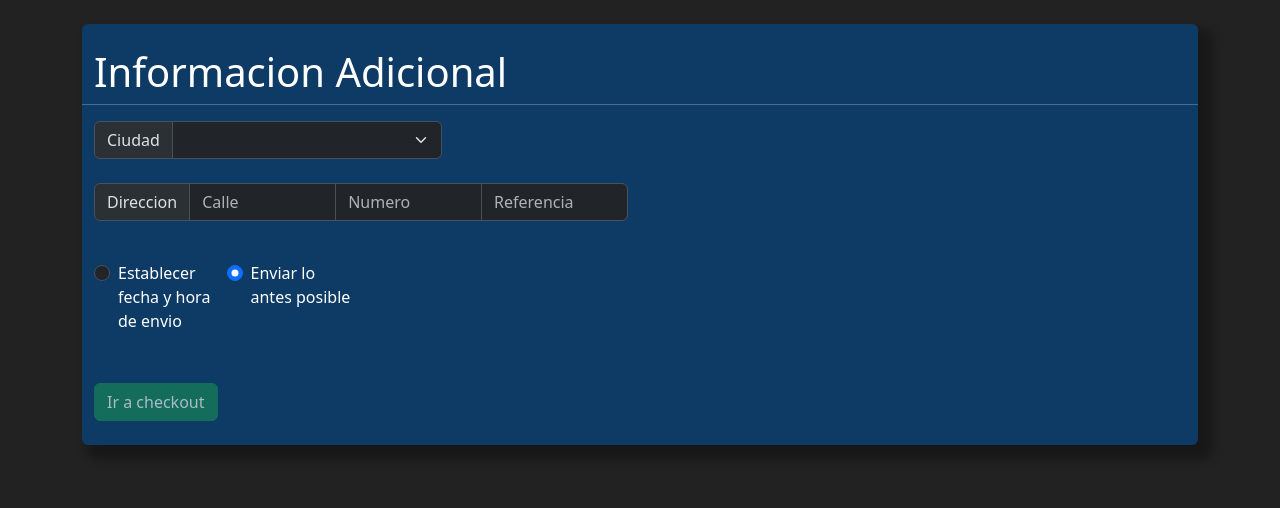
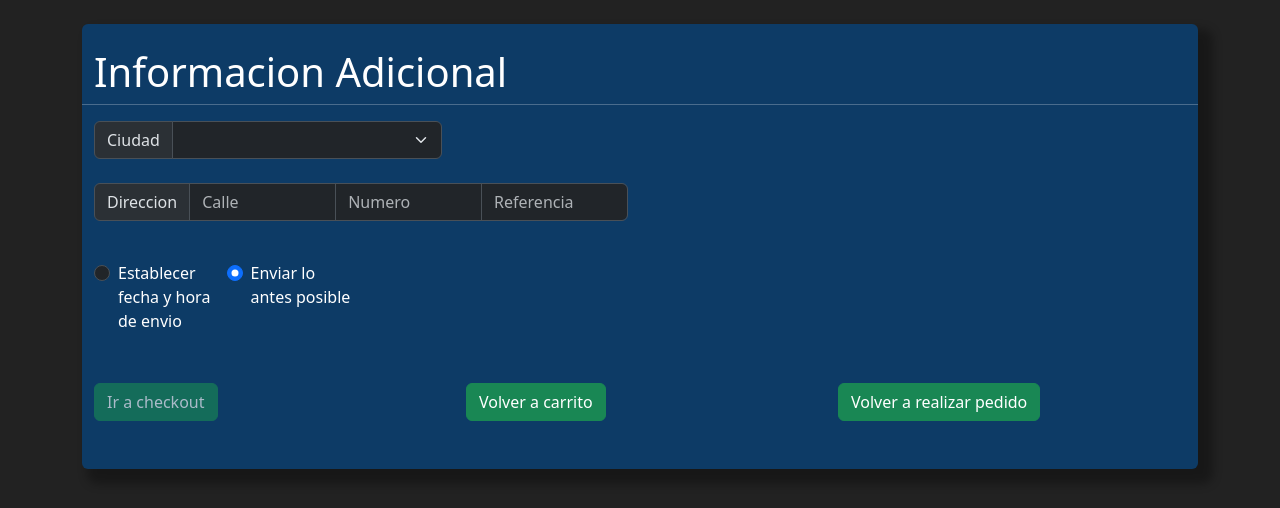
Before and after one commit to santiortizr/TPISW, an Angular app: page /pago in a window 1280 px wide. Shown: the top 508 px of the page. Built offline with nearby package versions, Linux system fonts and the light colour scheme.

Commit message:
Solucionado el error del componente pago

```diff
--- a/src/app/pago/pago.component.html
+++ b/src/app/pago/pago.component.html
@@ -45,13 +45,13 @@
             <div class="col-6">
                 <div class="input-group">
                     <div class="form-check col-3">
-                        <input class="form-check-input" (click)="checkOp()" type="radio" value="fecha" formControlName="opcionEnvioSeleccionada">
+                        <input class="form-check-input" type="radio" value="fecha" formControlName="opcionEnvioSeleccionada">
                         <label class="form-check-label" for="flexRadioDefault1" value="fecha">
                           Establecer fecha y hora de envio
                         </label>
                     </div>
                     <div class="form-check col-3">
-                        <input class="form-check-input" (click)="checkOp()" type="radio" value="Lo antes posible" formControlName="opcionEnvioSeleccionada">
+                        <input class="form-check-input" type="radio" value="Lo antes posible" formControlName="opcionEnvioSeleccionada">
                         <label class="form-check-label" for="flexRadioDefault2">
                           Enviar lo antes posible
                         </label>
@@ -81,7 +81,20 @@
 
     <br>
 
-    <button class="btn btn-success mb-4" [disabled]="!this.formularioDireccion.valid" routerLink="/checkout">Ir a checkout</button>
+    <div class="row">
+        <div class="col-4">
+            <button class="btn btn-success mb-4" [disabled]="!this.formularioDireccion.valid" routerLink="/checkout">Ir a checkout</button>
+        </div>
+
+        <div class="col-4">
+            <button class="btn btn-success mb-4" routerLink="/carrito">Volver a carrito</button>
+        </div>
+
+        <div class="col-4">
+            <button class="btn btn-success mb-4" routerLink="/">Volver a realizar pedido</button>
+        </div>
+    </div>
+
 
     <br>
 
--- a/src/app/pago/pago.component.ts
+++ b/src/app/pago/pago.component.ts
@@ -59,7 +59,7 @@ export class PagoComponent implements OnInit{
       fechaHora    : ['', [ this.checkearFechaHoraValida]]
       //fecha        : ['', [this.checkearFechaValida]],
       //hora         : ['', [this.checkearHoraValida]]
-    })
+    } , {validators: this.validarFechaEnvio })
   }
 
   public checkearFechaHoraValida = (control: FormControl) => {
@@ -112,17 +112,14 @@ export class PagoComponent implements OnInit{
     }
   }
 
-
-  checkOp(){
-    console.log(this.formularioDireccion.controls['opcionEnvioSeleccionada'].value)
-  }
-
-  checkErrors(){
-    console.log(this.formularioDireccion.controls['selectCiudad'].errors)
-    console.log(this.formularioDireccion.controls['numero'].errors)
-    console.log(this.formularioDireccion.controls['calle'].errors)
-    console.log(this.formularioDireccion.controls['referencias'].errors)
-    console.log(this.formularioDireccion.controls['fechaHora'].errors)
+  validarFechaEnvio(formGroup: FormGroup) {
+    const enviar = formGroup.get('opcionEnvioSeleccionada')!.value;
+    const fechaEnvio = formGroup.get('fechaHora');
+    if (enviar === 'fecha' && (fechaEnvio!.errors || !fechaEnvio!.value)) {
+      fechaEnvio!.setErrors({ invalid: true });
+    } else {
+      fechaEnvio!.setErrors(null);
+    }
   }
 
 }
```
